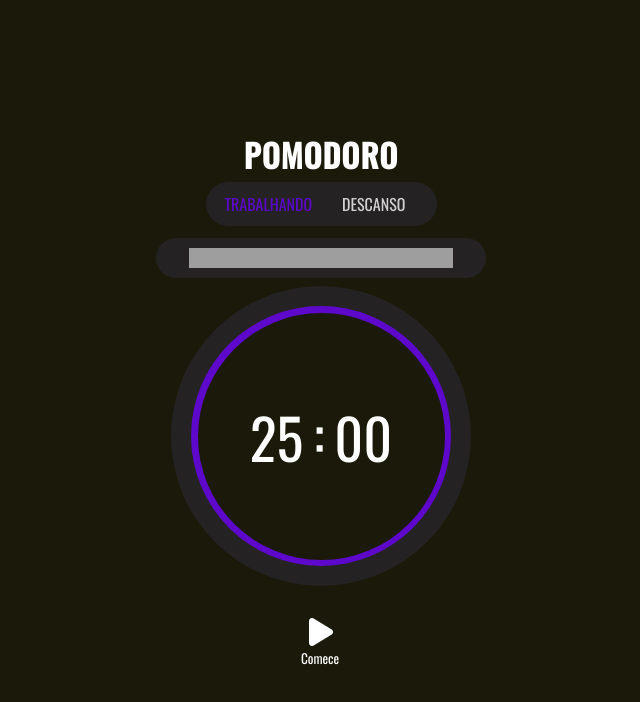
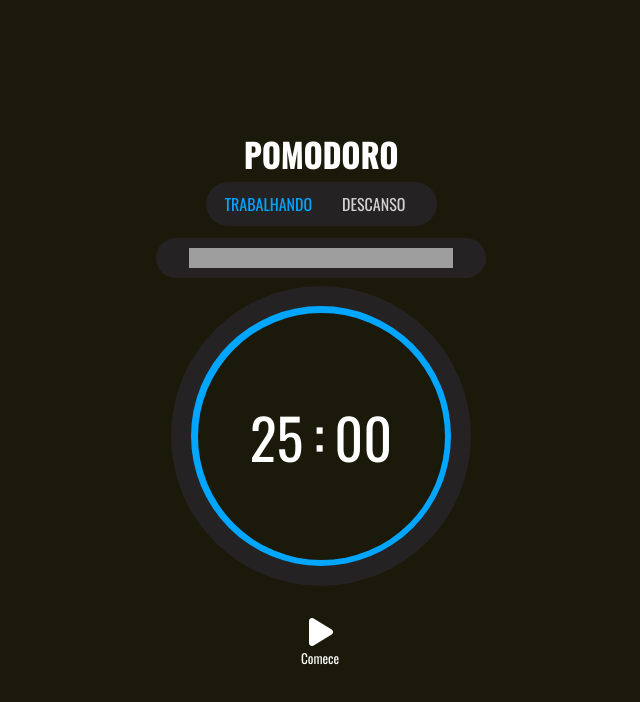
Before and after one commit to RaullPereira/Relogio-pomodoro, a plain HTML site: page index.html in a window 1280 px wide. Shown: the whole page, without its empty margins (319-959 px from the left). Drawn offline with nearby package versions, Linux system fonts and the light colour scheme; grey boxes are pictures that could not be loaded.

Commit message:
Relogio pomodoro v1

```diff
--- a/css/style.css
+++ b/css/style.css
@@ -102,7 +102,7 @@ section {
 
 .painel p.active {
     opacity: 1;
-    color: #6f00ffc2;
+    color: #00a6ff;
 }
 
 .timer {
@@ -122,7 +122,7 @@ section {
     width: 26rem;
     height: 26rem;
     border-radius: 50%;
-    background-color: #6f00ffc2;
+    background-color: #00a6ff;
     position: relative;
 }
 
--- a/index.html
+++ b/index.html
@@ -22,8 +22,8 @@
 
         <!--WIDGET PLAYER API SOUNDCLOUD-->
         <div class="player">
-        <iframe width="80%" height="20" scrolling="no" frameborder="no" allow="autoplay" src="https://w.soundcloud.com/player/?url=https%3A//api.soundcloud.com/tracks/1362802768%3Fsecret_token%3Ds-zTlDOoMetHM&color=%236f00ff&auto_play=false&hide_related=false&show_comments=false&show_user=false&show_reposts=false&show_teaser=true"></iframe><a href="https://soundcloud.com/raul-pereira-745547660/lofi/s-zTlDOoMetHM"></a>
-        </div>
+          <iframe width="80%" height="20" scrolling="no" frameborder="no" allow="autoplay" src="https://w.soundcloud.com/player/?url=https%3A//api.soundcloud.com/tracks/1362802768%3Fsecret_token%3Ds-zTlDOoMetHM&color=%2300a6ff&auto_play=false&hide_related=false&show_comments=false&show_user=false&show_reposts=false&show_teaser=true"></iframe><a href="https://soundcloud.com/raul-pereira-745547660/lofi/s-zTlDOoMetHM"></a>
+          </div>
 
 
         <!--CONTEUDO-->
```
